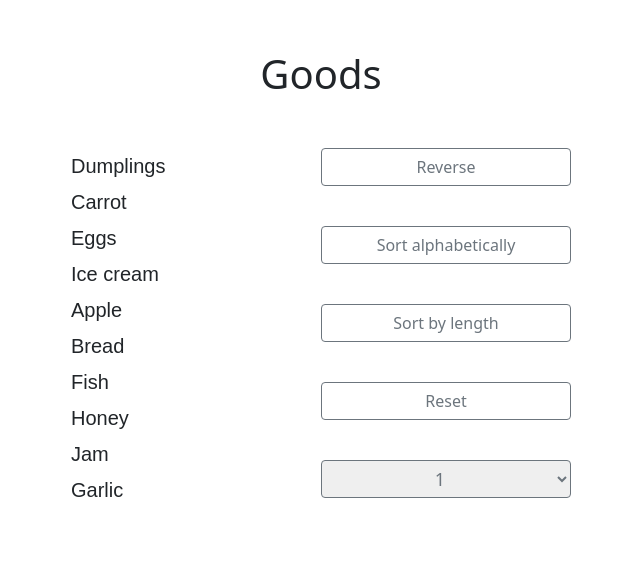
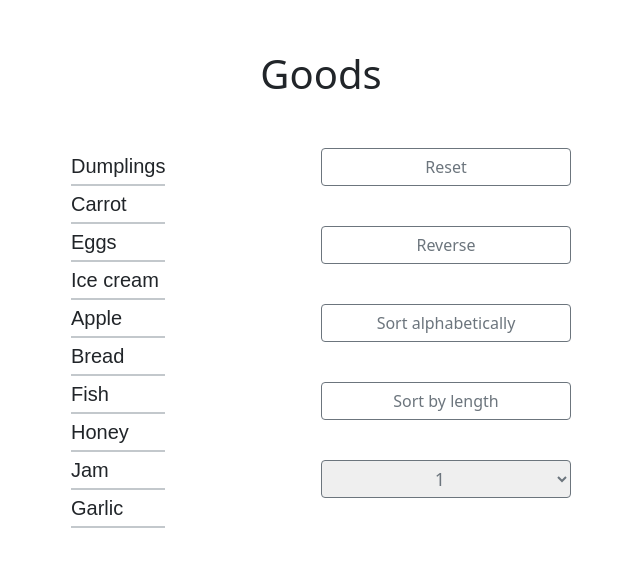
Before and after one commit to mate-academy/react_list-of-goods, a React (Create React App) app: page / in a window 1280 px wide. Both pictures are taken after a click on the button "START". Shown: the top 566 px of the page, without its empty margins (319-959 px from the left). Built offline with nearby package versions, Linux system fonts and the light colour scheme.

Commit message:
fixed searchByLength, reverse

```diff
--- a/src/App.css
+++ b/src/App.css
@@ -27,6 +27,10 @@ li {
   line-height: 180%;
 }
 
+.App__item {
+  border-bottom: 2px solid #c3c8cc;
+}
+
 .App__buttons {
   display: flex;
   flex-direction: column;
--- a/src/App.tsx
+++ b/src/App.tsx
@@ -46,11 +46,7 @@ class App extends React.Component<{}, State> {
       showLength,
     } = this.state;
 
-    let visibleGoods = goods.filter(good => good.length > showLength);
-
-    if (isReversed) {
-      visibleGoods = [...visibleGoods].reverse();
-    }
+    let visibleGoods = goods.filter(good => good.length >= showLength);
 
     if (sortByAlphabet) {
       visibleGoods = [...visibleGoods]
@@ -62,6 +58,10 @@ class App extends React.Component<{}, State> {
     if (sortByLength) {
       visibleGoods = [...visibleGoods]
         .sort((a, b) => a.length - b.length);
+    }
+
+    if (isReversed) {
+      visibleGoods = [...visibleGoods].reverse();
     }
 
     return visibleGoods;
--- a/src/component/GoodsList.tsx
+++ b/src/component/GoodsList.tsx
@@ -33,6 +33,16 @@ export const GoodsList: React.FC<Props> = (props) => {
       </ul>
 
       <div className="App__buttons">
+
+        <Button
+          className="App__btn"
+          variant="outline-secondary"
+          type="button"
+          onClick={reset}
+        >
+          Reset
+        </Button>
+
         <Button
           className="App__btn"
           variant="outline-secondary"
@@ -61,15 +71,6 @@ export const GoodsList: React.FC<Props> = (props) => {
           Sort by length
         </Button>
 
-        <Button
-          className="App__btn"
-          variant="outline-secondary"
-          type="button"
-          onClick={reset}
-        >
-          Reset
-        </Button>
-
         <select
           className="App__select"
           name="goodsLength"
```
